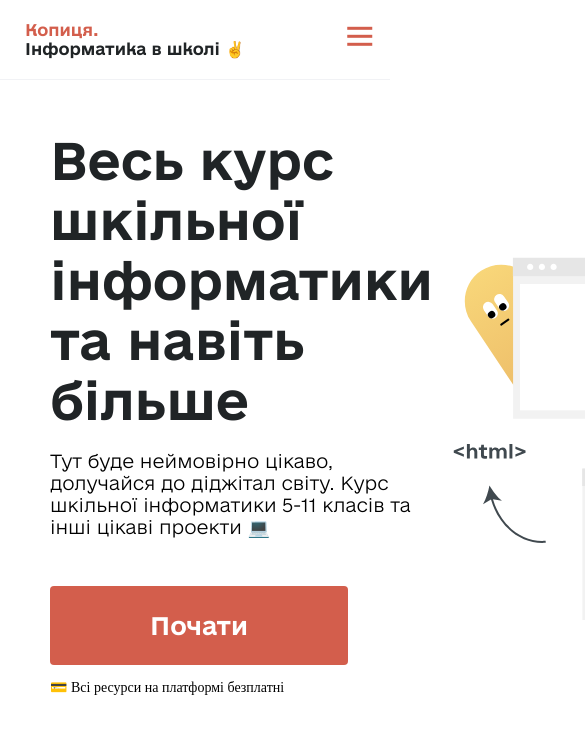
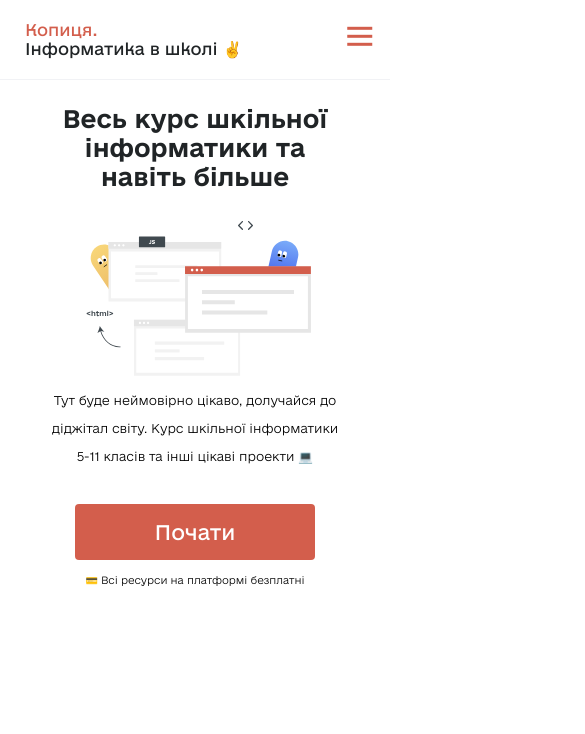
Before and after one commit to olyanatkachenko/Informatyka-new, a plain HTML site: page index.html in a window 390 px wide. Shown: the top 734 px of the page, 585 px wide, since content can reach past the window. Drawn offline with Linux system fonts and the light colour scheme; a script that the page names is missing.

Commit message:
main-full

```diff
--- a/fonts/fonts.css
+++ b/fonts/fonts.css
@@ -21,3 +21,9 @@
     src: url("/fonts/e-UkraineHead-Bold.woff") format("woff");
     font-weight: bold;
 }
+
+@font-face {
+    font-family: "e-Ukraine Head";
+    src: url("/fonts/e-UkraineHead-Regular.woff") format("woff");
+    font-weight: normal;
+}
--- a/index.html
+++ b/index.html
@@ -16,7 +16,7 @@
         <a href="#home" id="navbar__logo">
             <div class="logo">
                 <span class="first-logo-color"> Копиця. </br> </span>
-                <span class="second-logo-color"> Інформатика в школі ✌ </span>
+                <span class="second-logo-color"> Інформатика в школі ✌️  </span>
             </div>
             ️</a>
         <div class="navbar__toggle" id="mobile-menu">
@@ -44,6 +44,7 @@
     <div class="content-left">
         <h1>Весь курс шкільної інформатики
             та навіть більше</h1>
+        <img src="img/img-main.svg" alt="" class="hero-img-mobile">
         <p>Тут буде неймовірно цікаво, долучайся до діджітал світу. Курс шкільної інформатики 5-11 класів та інші цікаві
             проекти 💻 </p>
         <button class="cta">Почати</button>
--- a/style.css
+++ b/style.css
@@ -26,7 +26,6 @@
     z-index: 999;
     border-bottom: 1px solid var(--color-light-gray);
     background: white;
-
 }
 
 
@@ -49,6 +48,8 @@
     text-decoration: none;
     font-size: 16px;
     font-family: var(--font-logo);
+    font-weight: normal;
+
 }
 
 
@@ -83,7 +84,7 @@
     transition: all 0.3s ease;
     font-size: 16px;
     font-family: var(--font);
-    font-weight: 400;
+    font-weight: normal;
 }
 
 .navbar__btn {
@@ -99,7 +100,7 @@
     justify-content: center;
     align-items: center;
     text-decoration: none;
-    padding: 10px 20px;
+    padding: 14px 24px;
     height: 100%;
     width: 100%;
     border: none;
@@ -108,21 +109,102 @@
     background: var(--color-primary);
     color: #fff;
     transition: all 0.3s ease;
-    font-size: 14px;
+    font-size: 16px;
     font-family: var(--font);
     font-weight: 400;
 }
-.button-icon{
+
+.button-icon {
     margin-right: 10px;
 }
 
 
 .navbar__links:hover {
-    color: #9518fc;
     transition: all 0.3s ease;
+    color: #D35E4C;
+
+
 }
 
-@media screen and (max-width: 960px) {
+/*Main*/
+main {
+    display: flex;
+    align-items: center;
+    justify-content: space-between;
+    max-width: 1300px;
+    margin: 0 auto;
+    padding: 0 50px;
+    margin-top: 80px;
+}
+
+.hero-img {
+    max-width: 630px;
+    height: auto;
+}
+
+.hero-img-mobile {
+    display: none;
+}
+
+
+main h1 {
+    font-size: 50px;
+    font-family: var(--font);
+    font-weight: bold;
+    color: var(--color-dark);
+    padding-bottom: 20px;
+}
+
+main p {
+    font-size: 18px;
+    font-family: var(--font);
+    font-weight: 100;
+    line-height: 28px;
+    padding-top: 30px;
+}
+
+.cta {
+    padding: 20px 100px;
+    color: #FFFFFF;
+    border: none;
+    background: var(--color-primary);
+    border-radius: 4px;
+    font-size: 20px;
+    font-family: var(--font-logo);
+    font-weight: normal;
+    margin-top: 48px;
+    margin-bottom: 14px;
+}
+
+main h6 {
+    font-size: 14px;
+    font-weight: 100;
+    font-family: var(--font);
+}
+
+
+@media screen and (max-width: 1300px) {
+
+    main h1 {
+        font-size: 40px;
+    }
+
+    main p {
+        font-size: 14px;
+        padding-top: 10px;
+    }
+
+    .hero-img {
+        max-width: 500px;
+        height: auto;
+    }
+    .cta{
+        margin-top: 40px;
+    }
+}
+
+/*mobile*/
+@media screen and (max-width: 980px) {
     .navbar__container {
         display: flex;
         justify-content: space-between;
@@ -214,62 +296,88 @@
     #mobile-menu.is-active .bar:nth-child(3) {
         transform: translateY(-8px) rotate(-45deg);
     }
+
+    /*main mobile*/
+    .content-left {
+        display: flex;
+        flex-direction: column;
+        align-items: center;
+    }
+
+
+    .hero-img {
+        display: none;
+    }
+
+    .hero-img-mobile {
+        display: block;
+        width: 100%;
     }
 
     main {
-    display: flex;
-    align-items: center;
-    justify-content:space-between;
-    max-width: 1300px;
-    margin: 0 auto;
-    padding: 0 50px;
-    margin-top: 50px;
-}
-
-.hero-img {
-    max-width: 630px;
-    height: auto;
-}
-
-.content-left {
+        margin-top: 40px;
     }
 
     main h1 {
-    font-size: 50px;
-    font-family: var(--font);
-    font-weight: bold;
-    color: var(--color-dark);
-    padding-bottom: 20px;
+        font-size: 40px;
+        text-align: center;
+        margin-bottom: 10px;
     }
 
     main p {
         font-size: 18px;
-    font-family: var(--font);
-    font-weight: 100;
+        text-align: center;
     }
 
     .cta {
-    padding: 25px 100px;
-    color: #FFFFFF;
-    border: none;
-    background: var(--color-primary);
-    border-radius: 4px;
+        padding: 16px 80px;
         font-size: 24px;
-    font-family: var(--font-logo);
-    font-weight: 400;
-    margin-top: 48px;
+        margin-top: 34px;
+        margin-bottom: 14px;
+    }
+
+    .hero-img-mobile {
+        width: 90%;
+    }
+
+}
+
+/*mobile 768*/
+@media screen and (max-width: 768px) {
+
+}
+
+
+/*mobile 567*/
+@media screen and (max-width: 567px) {
+
+    main {
+        margin-top: 24px;
+    }
+
+    main h1 {
+        font-size: 24px;
+        text-align: center;
+        margin-bottom: 10px;
+    }
+
+    main p {
+        font-size: 12px;
+        text-align: center;
+    }
+
+    .cta {
+        padding: 16px 80px;
+        font-size: 20px;
+        margin-top: 34px;
         margin-bottom: 14px;
     }
 
     main h6 {
-    font-size: 14px;
-    font-weight: 100;
+        font-size: 10px;
     }
 
-@media screen and (max-width: 960px) {
-    .main {
-        display: flex;
-        justify-content: space-between;
-
+    .hero-img-mobile {
+        width: 80%;
     }
 }
```
Also changed, not shown: fonts/e-UkraineHead-Regular.woff (added). Lines whose indentation alone changed are shown as unchanged.
